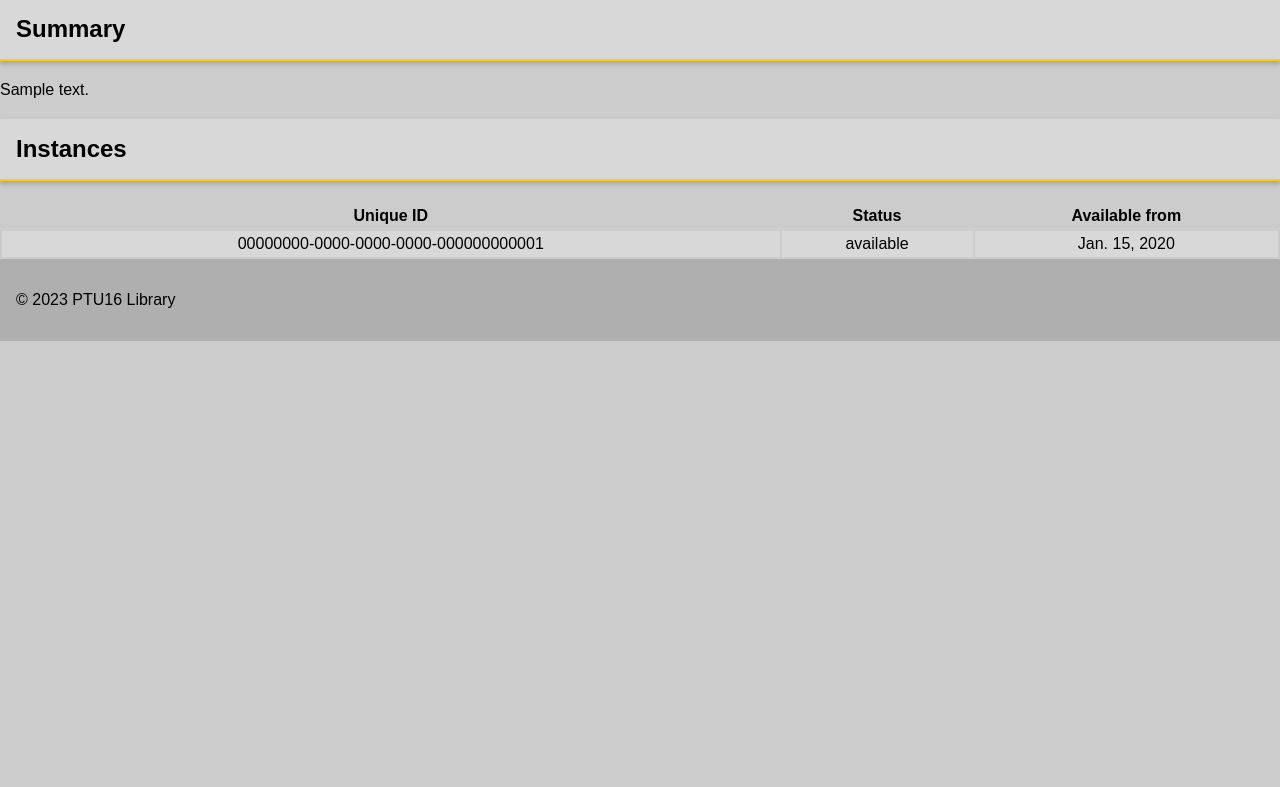
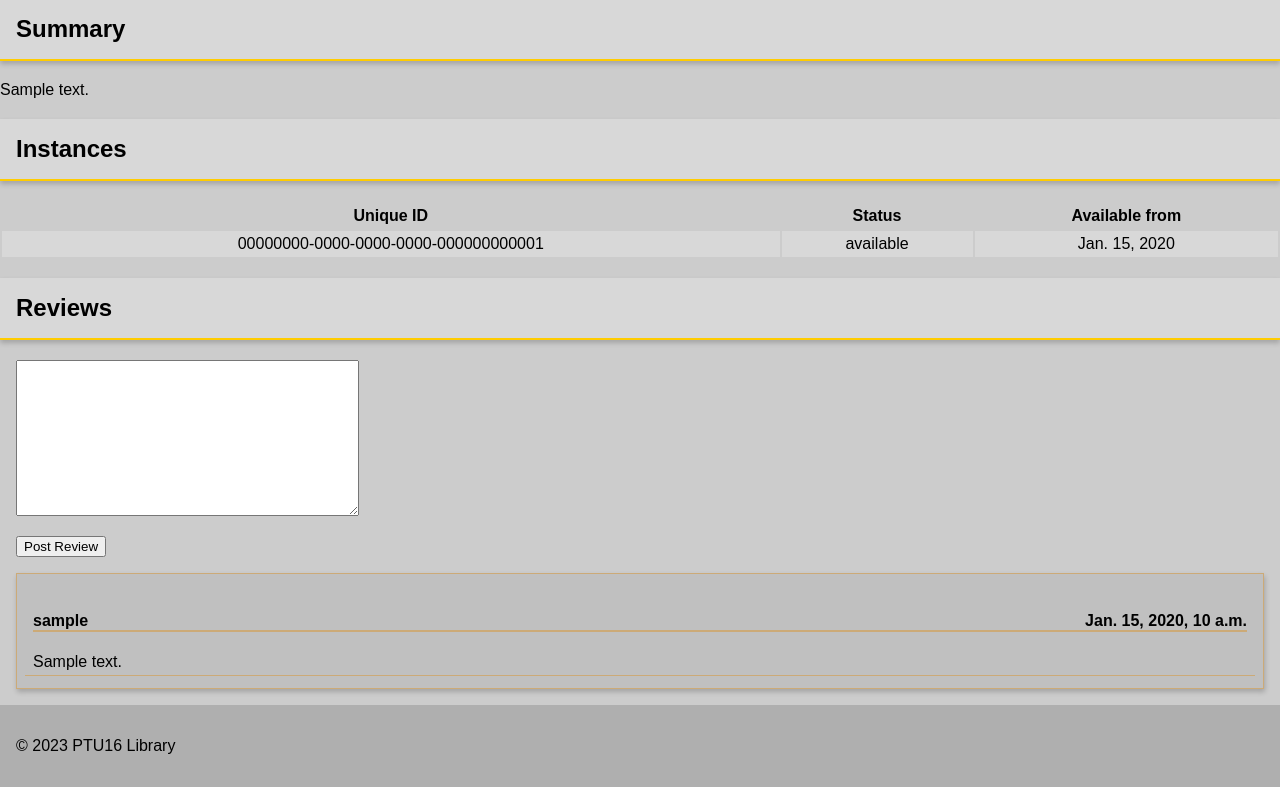
Before and after one commit to povilastsk/ptu16_djangolib, a Django app: page /book/1/ in a window 1280 px wide. Shown: the part 593-1380 px from the top of the page. Before the commit the page ends 934 px from the top, so only its background shows below. Run offline with Django 4.2, Linux system fonts and the light colour scheme; a user stored in the database is signed in; tables that the repository leaves empty hold one stand-in row (values such as "Sample post"); grey boxes marked "Sample" are stand-in pictures.

Commit message:
book review with admin, form mixin, template

```diff
--- /dev/null
+++ b/ptu16_library/library/forms.py
@@ -0,0 +1,15 @@
+from django import forms
+from . import models
+
+
+class BookReviewForm(forms.ModelForm):
+    class Meta:
+        model = models.BookReview
+        fields = ('content', 'book', 'reviewer')
+        widgets = {
+            'book': forms.HiddenInput(),
+            'reviewer': forms.HiddenInput(),
+        }
+        labels = {
+            'content': '',
+        }
--- a/ptu16_library/library/models.py
+++ b/ptu16_library/library/models.py
@@ -23,6 +23,7 @@ class Genre(models.Model):
 
     def get_absolute_url(self):
         return reverse("genre_detail", kwargs={"pk": self.pk})
+
 
 class Author(models.Model):
     first_name = models.CharField(_("first name"), max_length=100, db_index=True)
@@ -75,6 +76,39 @@ class Book(models.Model):
         return ",".join(genre.name for genre in self.genre.all()[:3])
     display_genre.short_description = _('genre')
 
+
+class BookReview(models.Model):
+    book = models.ForeignKey(
+        Book,
+        verbose_name=_("book"),
+        on_delete=models.CASCADE,
+        related_name='reviews',
+    )
+    reviewer = models.ForeignKey(
+        User,
+        verbose_name=_("reviewer"),
+        on_delete=models.CASCADE,
+        related_name='book_reviews',
+    )
+    content = models.TextField(_("Content"), max_length=4000)
+    created_at = models.DateTimeField(
+        _("created at"),
+        auto_now_add=True,
+        db_index=True
+    )
+
+    class Meta:
+        verbose_name = _("book review")
+        verbose_name_plural = _("book reviews")
+        ordering = ['-created_at']
+
+    def __str__(self):
+        return f"{self.book} review by {self.reviewer}"
+
+    def get_absolute_url(self):
+        return reverse("bookreview_detail", kwargs={"pk": self.pk})
+
+
 LOAN_STATUS = (
     (0, _("available")),
     (1, _("reserved")),
--- a/ptu16_library/library/static/css/base_style.css
+++ b/ptu16_library/library/static/css/base_style.css
@@ -84,8 +84,8 @@ ul.card-list h4 {
     margin: 1rem;
     font-size: large;
 }
-ul.card-list li:hover {
-    background-color: #e0e0e0;
+ul.nice-list h4 {
+    border-bottom: 2px solid #ccaa77;
 }
 a {
     color: #cb5800;
@@ -170,3 +170,6 @@ div.box {
 .box-debug {
     background-color: #a8a8a8;
 }
+.float-right {
+    float: right;
+}
--- a/ptu16_library/library/templates/library/book_detail.html
+++ b/ptu16_library/library/templates/library/book_detail.html
@@ -36,4 +36,25 @@
         {% endfor %}
     </table>
 {% endif %}
+<h2>Reviews</h2>
+{% if user.is_authenticated %}
+<form method="post" action="{{ request.path }}">
+    {% csrf_token %}
+    {{ form.as_p }}
+    <p><button type="submit">Post Review</button></p>
+</form>
+{% endif %}
+{% if book.reviews.all %}
+<ul class="nice-list">
+    {% for review in book.reviews.all %}
+        <li>
+            <h4>
+                <span>{{ review.reviewer }}</span>
+                <span class="float-right">{{ review.created_at}}</span>
+            </h4>
+            {{ review.content}}
+        </li>
+    {% endfor %}
+</ul>
+{% endif %}
 {% endblock content %}
--- a/ptu16_library/library/views.py
+++ b/ptu16_library/library/views.py
@@ -1,11 +1,13 @@
 from typing import Any
+from django.contrib import messages
+from django.contrib.auth.mixins import LoginRequiredMixin
 from django.core.paginator import Paginator
-from django.contrib.auth.mixins import LoginRequiredMixin
-from django.http import HttpRequest
 from django.db.models.query import QuerySet, Q
+from django.http import HttpRequest, HttpResponse
 from django.shortcuts import render, get_object_or_404
 from django.views import generic
-from . import models
+from django.urls import reverse
+from . import models, forms
 
 
 class UserBookListView(LoginRequiredMixin, generic.ListView):
@@ -39,9 +41,35 @@ class BookListView(generic.ListView):
             )
         return queryset
 
-class BookDetailView(generic.DetailView):
+
+class BookDetailView(generic.edit.FormMixin, generic.DetailView):
     model = models.Book
     template_name = 'library/book_detail.html'
+    form_class = forms.BookReviewForm
+
+    def get_initial(self) -> dict[str, Any]:
+        initial = super().get_initial()
+        initial['book'] = self.get_object()
+        initial['reviewer'] = self.request.user
+        return initial
+
+    def post(self, *args, **kwargs) -> HttpResponse:
+        self.object = self.get_object()
+        form = self.get_form()
+        if form.is_valid():
+            return self.form_valid(form)
+        else:
+            return self.form_invalid(form)
+
+    def form_valid(self, form) -> HttpResponse:
+        form.instance.book = self.object
+        form.instance.reviewer = self.request.user
+        form.save()
+        messages.success(self.request, 'Review posted successfully.')
+        return super().form_valid(form)
+
+    def get_success_url(self) -> str:
+        return reverse('book_detail', kwargs={'pk': self.object.pk})
 
 
 def index(request: HttpRequest):
```
Also changed, not shown: ptu16_library/library/admin.py (+7 -0 lines), ptu16_library/library/migrations/0009_bookreview.py (added).
